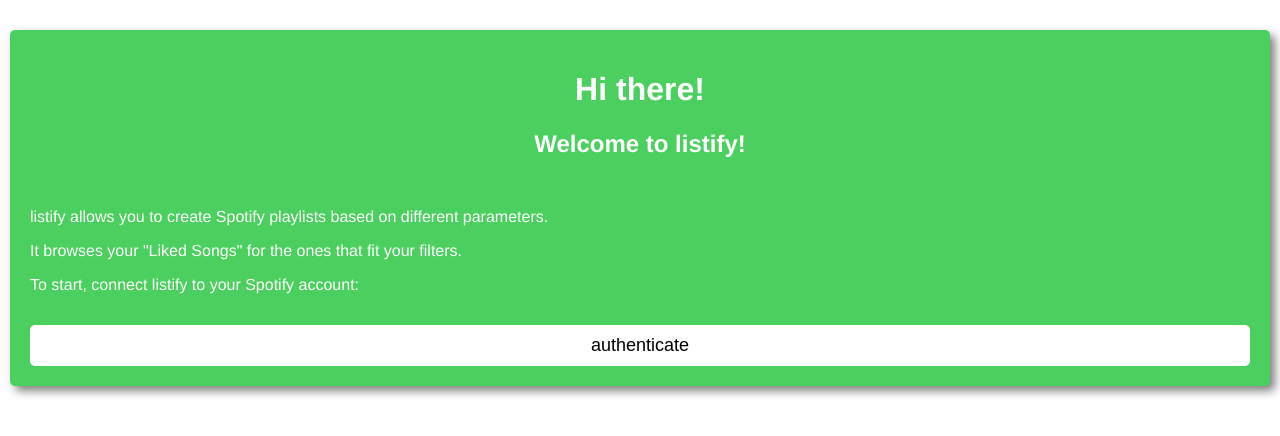
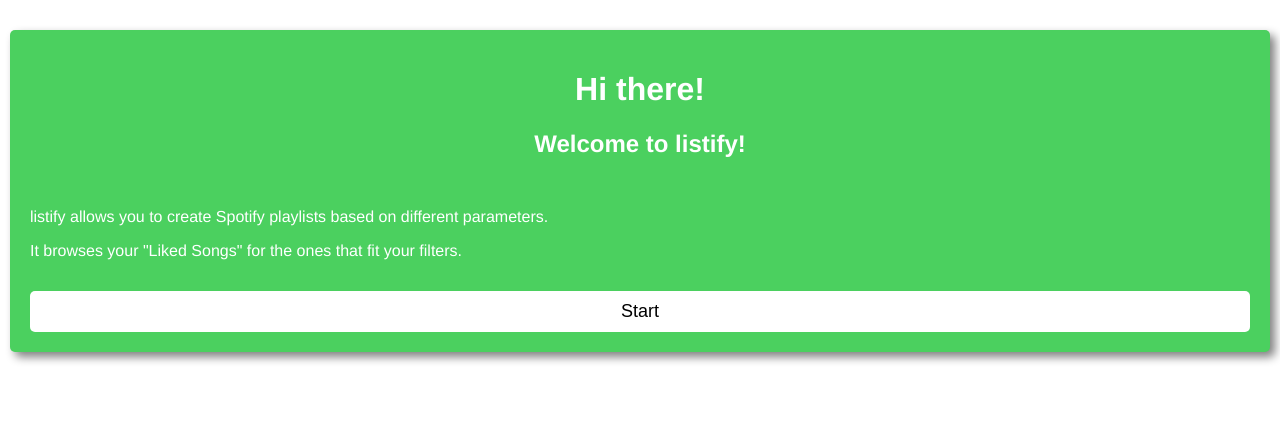
Before and after one commit to no-creative-name/spotify-playlist-generator, a React (Create React App) app: page /login in a window 1280 px wide. Shown: the top 436 px of the page. Built offline with nearby package versions, Linux system fonts and the light colour scheme.

Commit message:
adjust login screen

```diff
--- a/src/components/LoginScreen/index.tsx
+++ b/src/components/LoginScreen/index.tsx
@@ -43,9 +43,8 @@
             <ContentContainer>
                 <p>listify allows you to create Spotify playlists based on different parameters.</p>
                 <p>It browses your "Liked Songs" for the ones that fit your filters.</p>
-                <p>To start, connect listify to your Spotify account:</p>
             </ContentContainer>
-            <Button onClick={() => authenticateSpotifyAPI()}>authenticate</Button>
+            <Button onClick={() => authenticateSpotifyAPI()}>Start</Button>
         </Box>
     )
 }
```
